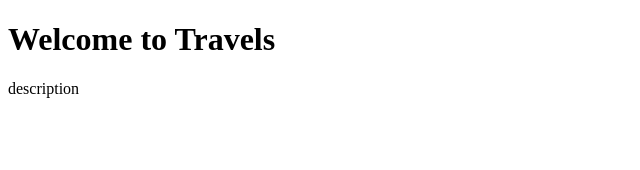
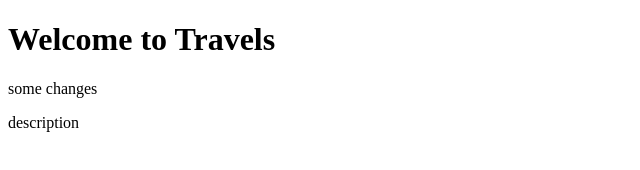
Before and after one commit to medipallibharath/travelbookings, a website: page index.html in a window 1280 px wide. Shown: the whole page, without its empty margins (0-640 px from the left). Drawn offline with Linux system fonts and the light colour scheme.

Commit message:
some changes

```diff
--- a/index.html
+++ b/index.html
@@ -7,6 +7,7 @@
   </head>
   <body>
     <h1>Welcome to Travels</h1>
+    <p>some changes</p>
     <p>description</p>
   </body>
 </html>
```
